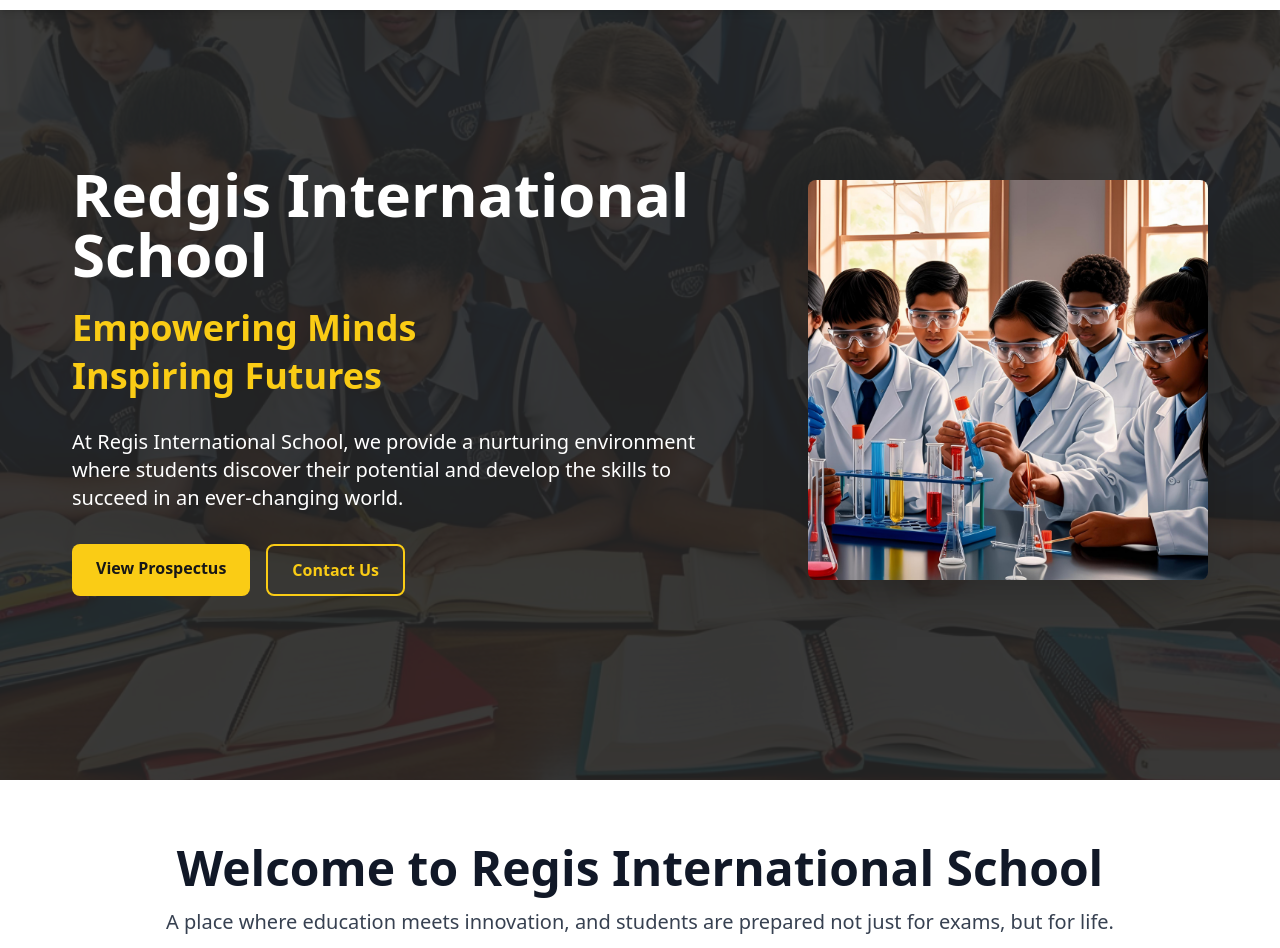
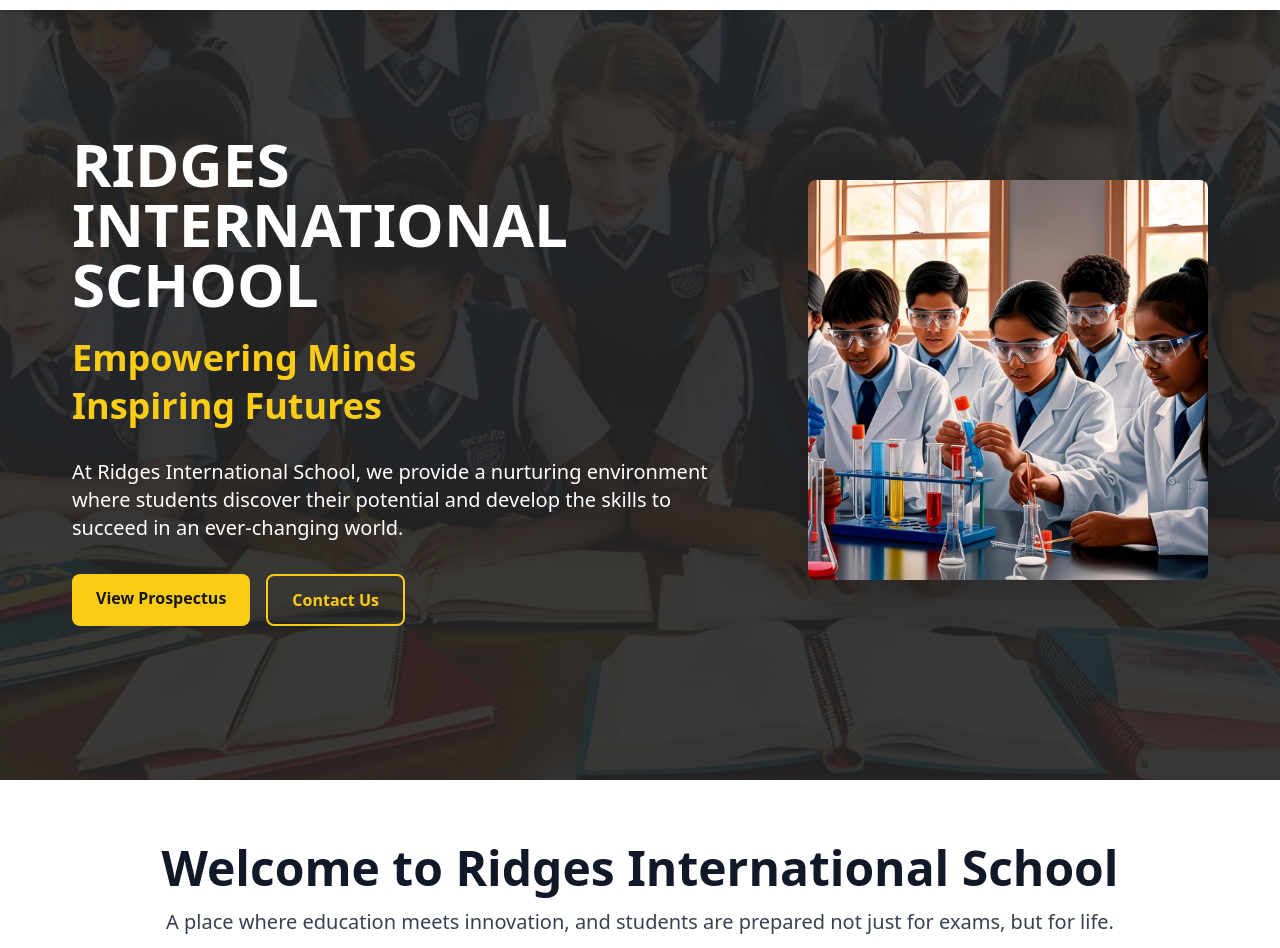
Before and after one commit to RichardOfurum/school-management-system, a Next.js app: page / in a window 1280 px wide. Shown: the part 64-1012 px from the top of the page. Built offline with nearby package versions, Linux system fonts and the light colour scheme.

Commit message:
[Fix] fixed spelling error on the landing page

```diff
--- a/src/components/ui/Hero.tsx
+++ b/src/components/ui/Hero.tsx
@@ -20,7 +20,7 @@ const Hero = () => {
                 className="text-center lg:text-left max-w-2xl lg:mr-16"
               >
                 <h1 className="text-5xl lg:text-6xl font-bold mb-6">
-                  Redgis International School
+                  RIDGES INTERNATIONAL SCHOOL
                 </h1>
                 <div className="space-y-2 mb-8">
                   <h2 className="text-3xl lg:text-4xl font-semibold text-yellow-400">
@@ -31,7 +31,7 @@ const Hero = () => {
                   </h2>
                 </div>
                 <p className="text-lg lg:text-xl mb-8 leading-relaxed">
-                  At Regis International School, we provide a nurturing environment
+                  At Ridges International School, we provide a nurturing environment
                   where students discover their potential and develop the skills to
                   succeed in an ever-changing world.
                 </p>
--- a/src/components/ui/VibrantStudent.tsx
+++ b/src/components/ui/VibrantStudent.tsx
@@ -15,12 +15,13 @@ export default function VibrantStudent() {
 
         <div className='flex flex-col lg:flex-row '>
 
-            <div>
-                <BigCard image="/hero.pnt" title="Athletics" description='Competitive sports programs that build teamwork, discipline, and character.'/>
+            <div className='bg-red-50 h-10'>
+
+                {/* <BigCard image="/hero.png" title="Athletics" description='Competitive sports programs that build teamwork, discipline, and character.'/> */}
             </div>
 
            <div>
-                <BigCard image="/hero.pnt" title="Clubs & Societies" description='Join local clubs, societies, and organizations to learn about various aspects of life.'/>
+                {/* <BigCard image="/hero.png" title="Clubs & Societies" description='Join local clubs, societies, and organizations to learn about various aspects of life.'/> */}
            </div>
 
         </div>
--- a/src/components/ui/WelcomeAcademy.tsx
+++ b/src/components/ui/WelcomeAcademy.tsx
@@ -28,7 +28,7 @@ const WelcomeAcademy = () => {
                 className="text-center mb-6"
             >
                 <h1 className="sm:text-5xl font-bold text-gray-900 mb-4 text-2xl">
-                    Welcome to Regis International School
+                    Welcome to Ridges International School
                 </h1>
                 <p className="text-lg sm:text-xl text-gray-700 font-extralight">
                 A place where education meets innovation, and students are prepared not
```
